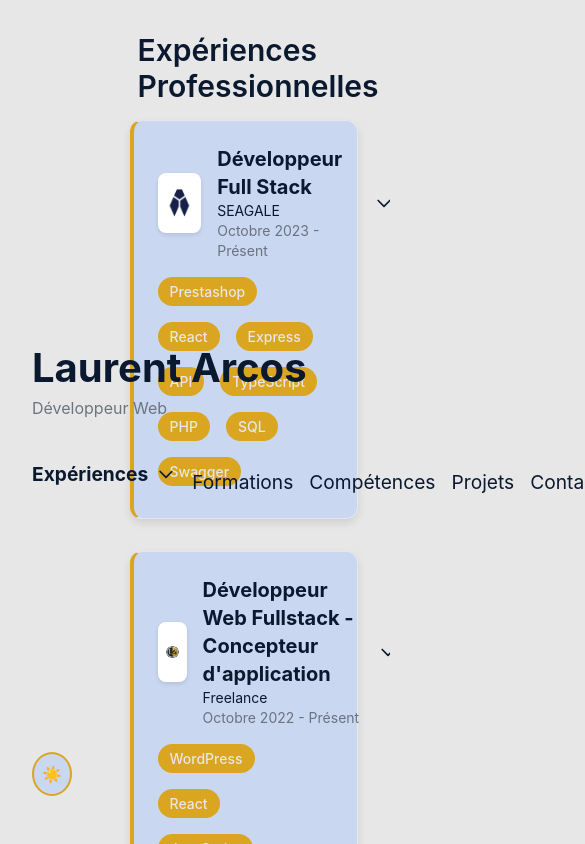
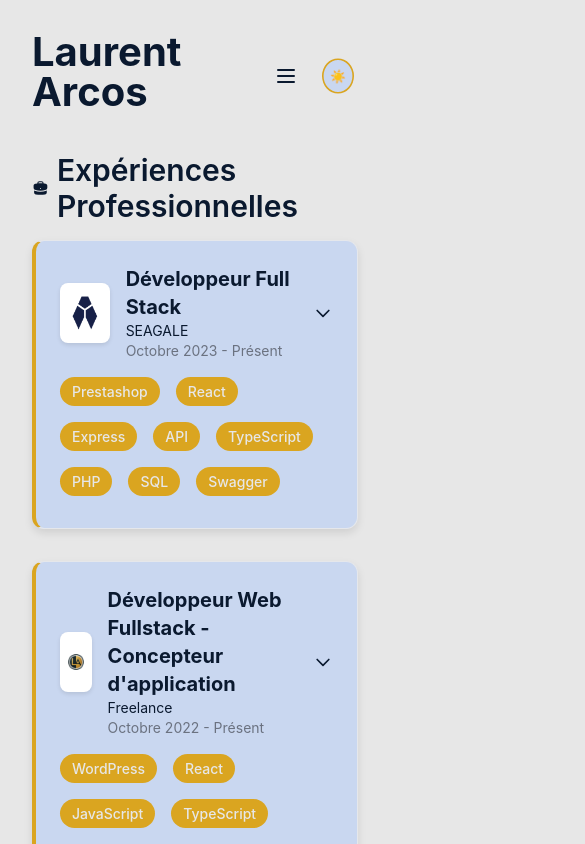
Before and after one commit to LaurentArcos/cv-interactif, a Next.js app: page / in a window 390 px wide. Shown: the top 844 px of the page, 585 px wide, since content can reach past the window. Built offline with nearby package versions, Linux system fonts and the light colour scheme.

Commit message:
sidebar responsive

```diff
--- a/src/app/globals.css
+++ b/src/app/globals.css
@@ -200,11 +200,28 @@ button:hover {
     grid-template-columns: 1fr;
   }
   .sidebar {
-    flex-direction: row;
-    align-items: center;
+    position: fixed;
+    top: 0;
+    left: 0;
+    width: 100%;
+    height: auto;
+    z-index: 50;
+
   }
   .nav-links {
-    flex-direction: row;
-    gap: 1rem;
+    flex-wrap: wrap;
+    gap: 0;
+  }
+
+  .nav-links a {
+    font-size: 1rem;
+  }
+
+  .dark-mode-toggle {
+    transform: scale(0.8);
+  }
+
+  main {
+    margin-top: 120px;
   }
 }
--- a/src/app/page.tsx
+++ b/src/app/page.tsx
@@ -2,7 +2,12 @@
 
 import { useState, useEffect, useRef } from "react";
 import { motion } from "framer-motion";
-import { BriefcaseIcon, AcademicCapIcon, CommandLineIcon, FolderIcon } from "@heroicons/react/24/solid";
+import {
+  BriefcaseIcon,
+  AcademicCapIcon,
+  CommandLineIcon,
+  FolderIcon,
+} from "@heroicons/react/24/solid";
 import { experiences } from "@/data/experiences";
 import { education } from "@/data/education";
 import { skills } from "@/data/skills";
@@ -40,7 +45,6 @@ function Chevron({ isOpen }: { isOpen: boolean }) {
 }
 
 export default function Home() {
-
   const [showDev, setShowDev] = useState(true);
   const [showSales, setShowSales] = useState(true);
   const [isFiltersOpen, setIsFiltersOpen] = useState(false);
@@ -51,7 +55,7 @@ export default function Home() {
   const [isEmailOpen, setIsEmailOpen] = useState(false);
   const [selectedCategory, setSelectedCategory] = useState<string>("All");
   const toggleFilters = () => setIsFiltersOpen(!isFiltersOpen);
-
+  const [isSidebarOpen, setIsSidebarOpen] = useState(false);
   // Fonction pour filtrer les compétences
   const filteredSkills =
     selectedCategory === "All"
@@ -160,20 +164,102 @@ export default function Home() {
     };
   }, []);
   return (
+    <div className="flex flex-col md:flex-row h-screen">
+      {/* Menu */}
+      <aside className="sidebar fixed-nav bg-background text-foreground w-[25%] flex-col justify-between h-full p-8">
+        <div className="flex items-center justify-between ">
+          {/* Titre */}
+          <h1 className="text-4xl font-bold mb-2 text-foreground">
+            Laurent Arcos
+          </h1>
 
-    <div className="flex h-screen">
-      {/* Sidebar */}
-      <aside className="sidebar fixed-nav bg-background text-foreground w-[25%] flex flex-col justify-between h-full p-8">
-        <div>
-          <h1 className="text-4xl font-bold mb-2 text-foreground">Laurent Arcos</h1>
+          <div className="flex gap-3">
+      {/* Bouton hamburger pour mobile */}
+      <button
+        onClick={() => setIsSidebarOpen(!isSidebarOpen)}
+        className="md:hidden"
+        aria-label="Toggle Sidebar"
+      >
+        <svg
+          xmlns="http://www.w3.org/2000/svg"
+          className="h-6 w-6"
+          fill="none"
+          viewBox="0 0 24 24"
+          stroke="currentColor"
+        >
+          <path
+            strokeLinecap="round"
+            strokeLinejoin="round"
+            strokeWidth={2}
+            d="M4 6h16M4 12h16M4 18h16"
+          />
+        </svg>
+      </button>
+
+      {/* Toggle Dark Mode - MOBILE ONLY */}
+      <div className="md:hidden ml-2">
+        <DarkModeToggle />
+      </div>
+    </div>
+  </div>
+  <div className={`${isSidebarOpen ? "block" : "hidden"} md:block`}>
         <p className="text-text-secondary">Développeur Web</p>
-          <nav className="nav-links mt-8 space-y-4">
+
+        {/* Social Links Mobile */}
+        <div className="social-links flex gap-5 mt-4 md:hidden">
+          <div className="flex gap-5">
+            <a
+              href="https://www.linkedin.com/in/laurentarcos/"
+              target="_blank"
+              rel="noopener noreferrer"
+              className="text-text-secondary"
+            >
+              <FontAwesomeIcon icon={faLinkedin} className="w-4 h-4" />
+            </a>
+            <a
+              href="https://github.com/LaurentArcos"
+              target="_blank"
+              rel="noopener noreferrer"
+              className="text-text-secondary"
+            >
+              <FontAwesomeIcon icon={faGithub} className="w-4 h-4" />
+            </a>
+            <a
+              href="https://bsky.app/profile/laurentarcos.bsky.social"
+              target="_blank"
+              rel="noopener noreferrer"
+              className="text-text-secondary"
+            >
+              <FontAwesomeIcon icon={faBluesky} className="w-4 h-4" />
+            </a>
+            <a
+              href="https://letterboxd.com/Laurent_A/"
+              target="_blank"
+              rel="noopener noreferrer"
+              className="text-text-secondary"
+            >
+              <FontAwesomeIcon icon={faLetterboxd} className="w-4 h-4" />
+            </a>
+            <a
+              href="https://steamcommunity.com/id/thryndil/"
+              target="_blank"
+              rel="noopener noreferrer"
+              className="text-text-secondary"
+            >
+              <FontAwesomeIcon icon={faSteam} className="w-4 h-4" />
+            </a>
+          </div>
+        </div>
+
+        <nav className="nav-links mt-4 md:mt-10 lg:mt-12 space-y-4">
           {/* Expériences avec le chevron */}
           <div className="flex items-center justify-between">
             <a
               href="#experiences"
               className={`hover:underline flex items-center gap-2 ${
-                  activeSection === "experiences" ? "text-foreground font-bold" : "text-text-secondary"
+                activeSection === "experiences"
+                  ? "text-foreground font-bold"
+                  : "text-text-secondary"
               }`}
               onClick={(e) => {
                 e.preventDefault();
@@ -194,7 +280,9 @@ export default function Home() {
                   onChange={(e) => setShowDev(e.target.checked)}
                   className="form-checkbox text-foreground rounded-md h-5 w-5"
                 />
-                  <span className="text-sm text-text-secondary">Développement Web</span>
+                <span className="text-sm text-text-secondary">
+                  Développement Web
+                </span>
               </label>
               <label className="flex items-center gap-2">
                 <input
@@ -203,25 +291,41 @@ export default function Home() {
                   onChange={(e) => setShowSales(e.target.checked)}
                   className="form-checkbox text-foreground rounded-md h-5 w-5"
                 />
-                  <span className="text-sm text-text-secondary">Commerce / Logistique</span>
+                <span className="text-sm text-text-secondary">
+                  Commerce / Logistique
+                </span>
               </label>
             </div>
           )}
 
-
-            <a href="#formations" className={`hover:underline flex items-center gap-2 ${
-      activeSection === "formations" ? "text-foreground font-bold" : "text-text-secondary"
-    }`}>
+          <a
+            href="#formations"
+            className={`hover:underline flex items-center gap-2 ${
+              activeSection === "formations"
+                ? "text-foreground font-bold"
+                : "text-text-secondary"
+            }`}
+          >
             Formations
           </a>
-            <a href="#competences" className={`hover:underline flex items-center gap-2 ${
-      activeSection === "competences" ? "text-foreground font-bold" : "text-text-secondary"
-    }`}>
+          <a
+            href="#competences"
+            className={`hover:underline flex items-center gap-2 ${
+              activeSection === "competences"
+                ? "text-foreground font-bold"
+                : "text-text-secondary"
+            }`}
+          >
             Compétences
           </a>
-            <a href="#projets" className={`hover:underline flex items-center gap-2 ${
-      activeSection === "projets" ? "text-foreground font-bold" : "text-text-secondary"
-    }`}>
+          <a
+            href="#projets"
+            className={`hover:underline flex items-center gap-2 ${
+              activeSection === "projets"
+                ? "text-foreground font-bold"
+                : "text-text-secondary"
+            }`}
+          >
             Projets
           </a>
           <div className="flex items-center justify-between">
@@ -251,9 +355,8 @@ export default function Home() {
           )}
         </nav>
         </div>
-
-        {/* Social Links */}
-        <div className="social-links flex justify-start mt-28 mb-auto">
+        {/* Social Links Desktop*/}
+        <div className="social-links hidden md:flex justify-start mt-28 mb-auto">
           <div className="flex gap-5">
             <a
               href="https://www.linkedin.com/in/laurentarcos/"
@@ -298,8 +401,8 @@ export default function Home() {
           </div>
         </div>
 
-        {/* Toggle Dark Mode Button */}
-        <div className="fixed bottom-12 left-8">
+        {/* Toggle Dark Mode Button - DESKTOP ONLY */}
+        <div className="fixed bottom-12 left-8 hidden md:block">
           <DarkModeToggle />
         </div>
       </aside>
@@ -343,7 +446,6 @@ export default function Home() {
                     transition={{ duration: 0.5 }}
                   >
                     <div className="flex items-center gap-4 justify-between">
-
                       <div className="flex items-center gap-4">
                         <div className="logo-wrapper bg-white w-[60px] h-[60px] rounded-md flex items-center justify-center">
                           {exp.logo ? (
@@ -362,7 +464,9 @@ export default function Home() {
                           <h3 className="text-xl font-bold text-text-primary">
                             {exp.title}
                           </h3>
-                        <p className="text-sm text-text-secondary">{exp.company}</p>
+                          <p className="text-sm text-text-secondary">
+                            {exp.company}
+                          </p>
                           <p className="text-sm text-gray-500">{exp.date}</p>
                         </div>
                       </div>
@@ -391,7 +495,9 @@ export default function Home() {
                     {/* Description + site => affichés seulement si isOpen */}
                     {isOpen && (
                       <>
-                      <p className="mt-2 text-text-secondary">{exp.description}</p>
+                        <p className="mt-2 text-text-secondary">
+                          {exp.description}
+                        </p>
                         {exp.website && (
                           <div className="mt-4">
                             <a
@@ -489,7 +595,9 @@ export default function Home() {
                   {/* Affichage conditionnel */}
                   {isOpen && (
                     <>
-                      <p className="mt-2 text-text-secondary">{edu.description}</p>
+                      <p className="mt-2 text-text-secondary">
+                        {edu.description}
+                      </p>
                       {edu.website && (
                         <div className="mt-4">
                           <a
@@ -525,22 +633,32 @@ export default function Home() {
 
           {/* Filtres */}
           <div className="flex gap-4 mb-8">
-  {["Tout", "Frontend", "Backend", "Divers", "Languages"].map((category) => {
+            {["Tout", "Frontend", "Backend", "Divers", "Languages"].map(
+              (category) => {
                 const isSelected =
-      selectedCategory === "All" && category === "Tout" ? true : selectedCategory === category;
+                  selectedCategory === "All" && category === "Tout"
+                    ? true
+                    : selectedCategory === category;
 
                 return (
                   <button
                     key={category}
-        onClick={() => setSelectedCategory(category === "Tout" ? "All" : category)}
+                    onClick={() =>
+                      setSelectedCategory(
+                        category === "Tout" ? "All" : category
+                      )
+                    }
                     className={`px-4 py-2 rounded-md ${
-          isSelected ? "bg-foreground text-background" : "bg-card-bg"
+                      isSelected
+                        ? "bg-foreground text-background"
+                        : "bg-card-bg"
                     }`}
                   >
                     {category}
                   </button>
                 );
-  })}
+              }
+            )}
           </div>
 
           {/* Liste des compétences */}
@@ -553,7 +671,9 @@ export default function Home() {
                 animate={{ opacity: 1, y: 0 }}
                 transition={{ duration: 0.3 }}
               >
-                <h3 className="text-lg font-semibold text-text-primary">{skill.name}</h3>
+                <h3 className="text-lg font-semibold text-text-primary">
+                  {skill.name}
+                </h3>
               </motion.li>
             ))}
           </ul>
@@ -583,7 +703,9 @@ export default function Home() {
                     className="project-image rounded-md"
                   />
                   <h3 className="text-xl font-bold mt-4">{project.title}</h3>
-        <p className="text-sm text-text-secondary">{project.description}</p>
+                  <p className="text-sm text-text-secondary">
+                    {project.description}
+                  </p>
                 </div>
               );
 
```
Also changed, not shown: src/app/layout.tsx (+6 -1 lines). Lines whose indentation alone changed are shown as unchanged.
